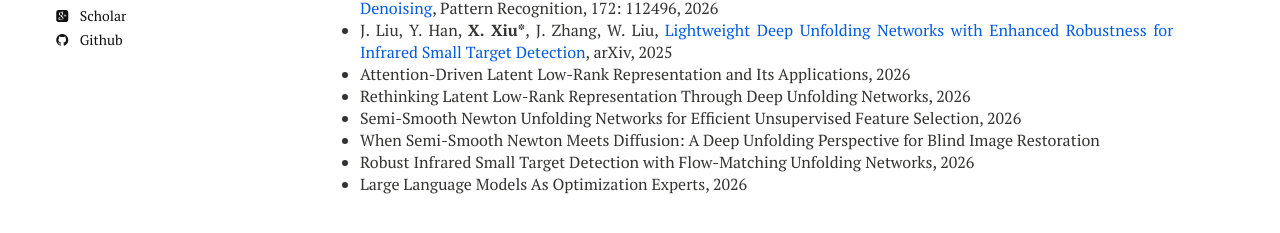
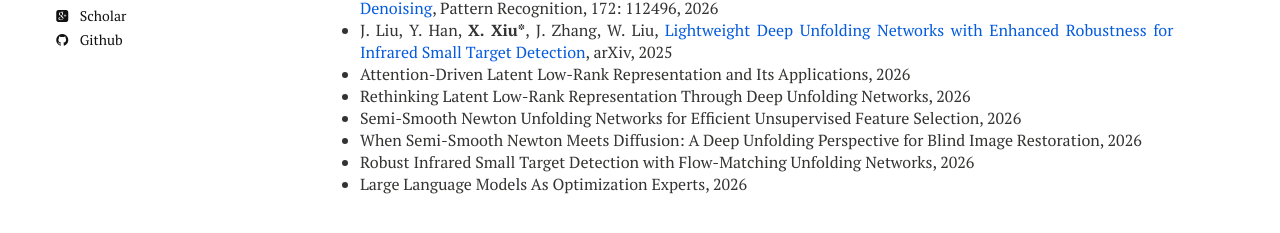
Before and after one commit to xianchaoxiu/xianchaoxiu.github.io, a Jekyll site: the page built from chinese/book/DDOA/index.md, in a window 1280 px wide. Shown: the part 301-534 px from the top of the page. Built offline with Jekyll 4.4.1, drawn with Linux system fonts in a browser that asks for light colours; nearby versions of some CDN libraries.

Commit message:
Update index.md

```diff
--- a/chinese/book/DDOA/index.md
+++ b/chinese/book/DDOA/index.md
@@ -16,6 +16,6 @@ share: false
 * Attention-Driven Latent Low-Rank Representation and Its Applications, 2026  <br>
 * Rethinking Latent Low-Rank Representation Through Deep Unfolding Networks, 2026  <br>
 * Semi-Smooth Newton Unfolding Networks for Efficient Unsupervised Feature Selection, 2026  <br>
-* When Semi-Smooth Newton Meets Diffusion: A Deep Unfolding Perspective for Blind Image Restoration <br>
+* When Semi-Smooth Newton Meets Diffusion: A Deep Unfolding Perspective for Blind Image Restoration, 2026  <br>
 * Robust Infrared Small Target Detection with Flow-Matching Unfolding Networks, 2026  <br>
 * Large Language Models As Optimization Experts, 2026  <br>
```
